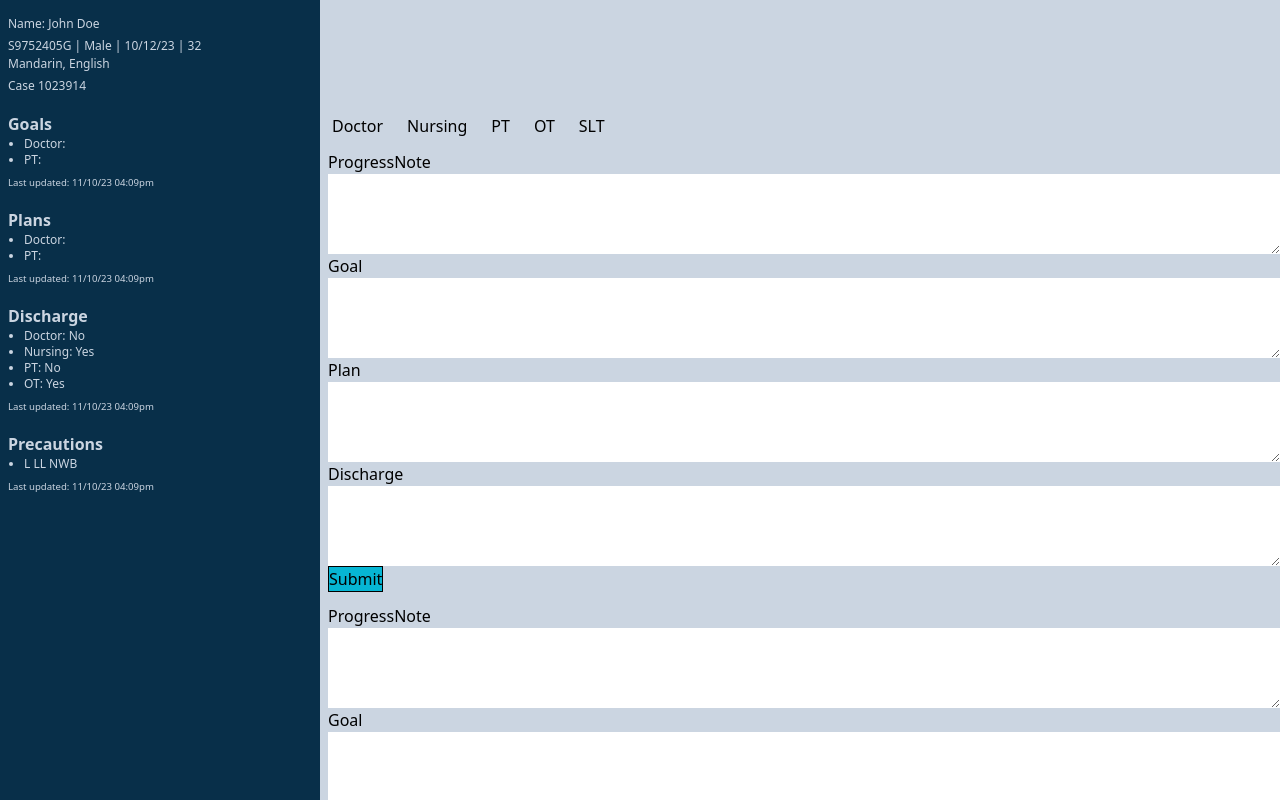
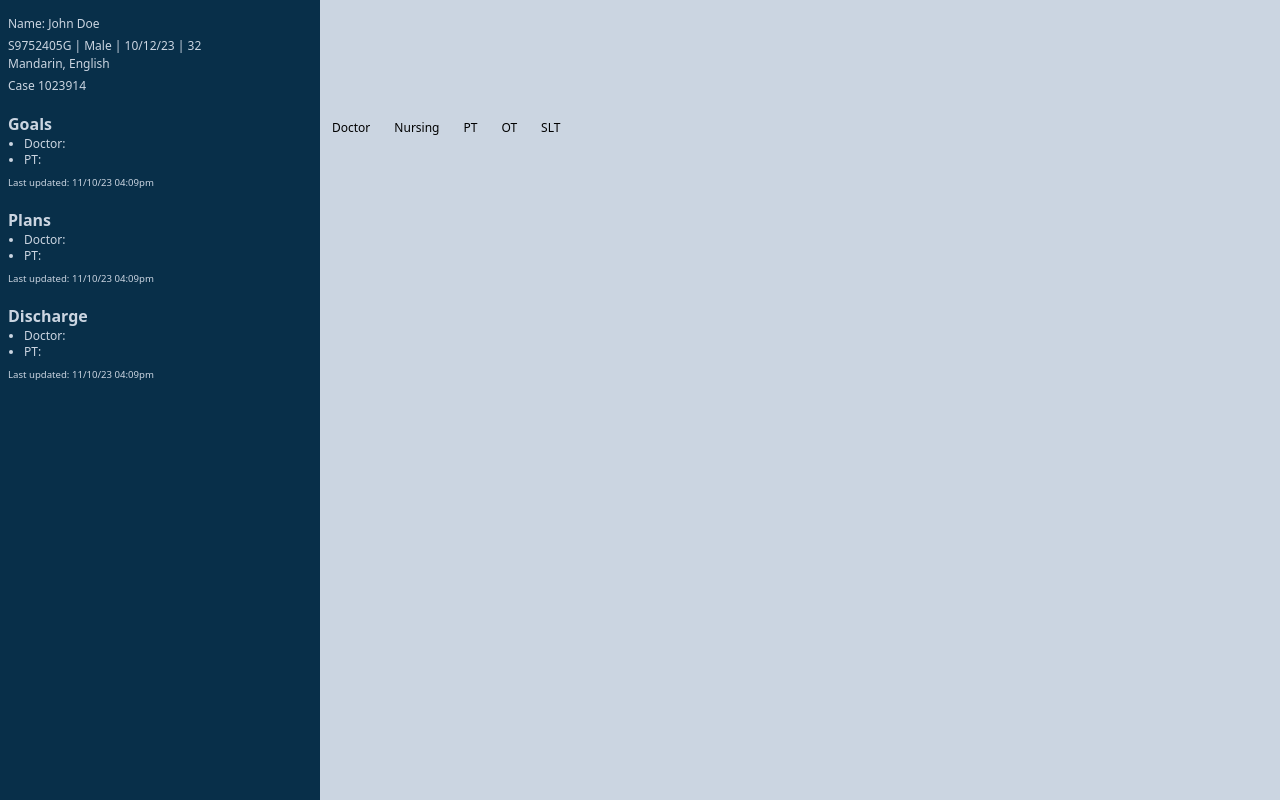
Before and after one commit to limmxc1/emr, a React (Create React App) app: page / in a window 1280 px wide. Shown: the top 800 px of the page. Built offline with nearby package versions, Linux system fonts and the light colour scheme.

Commit message:
Added discharge checkbox and SideBar reflects checkbox input

```diff
--- a/public/index.html
+++ b/public/index.html
@@ -5,10 +5,6 @@
     <meta charset="utf-8" />
     <meta name="viewport" content="width=device-width, initial-scale=1" />
     <meta name="theme-color" content="#000000" />
-    <meta
-      name="description"
-      content="Web site created using create-react-app"
-    />
     <title>EMR App</title>
   </head>
   <body>
--- a/src/App.js
+++ b/src/App.js
@@ -1,8 +1,9 @@
 import configureStore from './store/configureStore';
 import { Provider } from 'react-redux';
+import { Routes, Route } from "react-router-dom";
 import Sidebar from './features/sidebar/Sidebar';
 import Tabs from './features/Tabs';
-import Form from './components/Form';
+import ProgressNotes from './components/ProgressNote';
 import { addDocDoc } from './store/docSlice';
 import { addPtDoc } from './store/ptSlice';
 const store = configureStore();
@@ -21,8 +22,10 @@ function App() {
               <div className='grid row-span-6'>
                 <div className='flex-row'>
                   <Tabs />
-                  <Form slice={addDocDoc}/>
-                  <Form slice={addPtDoc}/>
+                  <Routes>
+                    <Route path="/doc" element={<ProgressNotes slice={addDocDoc}/>}/>
+                    <Route path="/pt" element={<ProgressNotes slice={addPtDoc}/>}/>
+                  </Routes>
                 </div>
               </div>
           </div>
--- a/src/components/Form.js
+++ /dev/null
@@ -1,48 +0,0 @@
-import React, { useState } from 'react'
-import { useDispatch } from 'react-redux';
-
-function Form({slice}) {
-    const dispatch = useDispatch()
-    const [state, setState] = useState({
-        progressNote: "",
-        plan: "",
-        goal: ""
-    })
-    function handleChange(e) {
-        const val = e.target.value
-        const id = e.target.id
-        setState(prevState => ({
-            ...prevState,
-            [id]: val
-        }))
-    }
-    function handleClick(e) {
-        e.preventDefault()
-        dispatch(slice(state))
-    }
-    const sections = ["progressNote", "goal", "plan", "discharge"]
-
-    function createProgressNote(sectionsArg) {
-        return sectionsArg.map(section => {
-            const sectionCapped = section.charAt(0).toUpperCase() + section.slice(1)
-            return (
-                <>
-                    <label for={section} className='block'>{sectionCapped}</label>
-                    <textarea id={section} rows="4" onChange={handleChange} className="
-                    block
-                    w-full
-                    text-sm
-                    "></textarea>
-                </>
-            )}
-        )
-    }
-    console.log(state)
-    return (
-        <div className= 'pl-2 pt-3'>
-            {createProgressNote(sections)}
-            <button className='border border-black bg-cyan-500' onClick={handleClick}>Submit</button>
-        </div>
-    )
-}
-export default Form
--- /dev/null
+++ b/src/components/ProgressNote.js
@@ -0,0 +1,75 @@
+import React, { useState } from 'react'
+import { useDispatch } from 'react-redux';
+
+function Form({slice}) {
+    const dispatch = useDispatch()
+    const [state, setState] = useState({
+        progressNote: "",
+        plan: "",
+        goal: "",
+        discharge: "",
+    })
+    function handleChange(e) {
+        const val = e.target.value
+        const id = e.target.id
+        setState(prevState => ({
+            ...prevState,
+            [id]: val
+        }))
+    }
+    function handleClick(e) {
+        e.preventDefault()
+        dispatch(slice(state))
+    }
+    const sections = ["progressNote", "goal", "plan"]
+
+    function createProgressNote(sectionsArg) {
+        return sectionsArg.map(section => {
+            const sectionCapped = section.charAt(0).toUpperCase() + section.slice(1)
+            return (
+                <div className='mt-2'>
+                    <label for={section} className='block text-xs pb-1'>{sectionCapped}</label>
+                    <textarea id={section} value={state.section} rows={section==="progressNote" ? "20" : "4"}onChange={handleChange} className="
+                    block
+                    w-full
+                    rounded
+                    text-[10px]
+                    p-1
+                    "></textarea>
+                </div>
+            )}
+        )
+    }
+    console.log(state)
+    return (
+        <div className= 'pl-2 pr-2 pt-3'>
+            {createProgressNote(sections)}
+            <p className='text-xs pt-2'>Discharge?</p>
+                <div>
+                    <input
+                        type="radio"
+                        id="discharge"
+                        name="dischargeYes"
+                        value="Yes"
+                        checked={state.discharge === "Yes"}
+                        onChange={handleChange}
+                        className='w-3 h-3'></input>
+                    <label htmlFor="dischargeYes" className='text-xs pl-1'>Yes</label>
+                </div>
+                <div>
+                    <input
+                        type="radio"
+                        id="discharge"
+                        name="dischargeNo"
+                        value="No"
+                        onChange={handleChange}
+                        checked={state.discharge === "No"}
+                        className='w-3 h-3'
+                    ></input>
+                    <label htmlFor="dischargeNo" className='text-xs pl-1'>No</label>
+                </div>
+            <button className='block border bg-sky-950 text-slate-300 p-1 rounded text-xs mt-2' onClick={handleClick}>Submit</button>
+        </div>
+    )
+}
+export default Form
--- a/src/components/SidebarInfo.js
+++ b/src/components/SidebarInfo.js
@@ -1,23 +1,21 @@
-import React, { useEffect } from 'react'
+import React from 'react'
 import { useSelector } from 'react-redux'
-import professionsInTeam from '../constants/professionsInTeam'
 
 function SidebarInfo() {
     let medicalInfo = {
-        allComponents: ['goals', 'plans', 'discharge', 'precautions'],
+        allComponents: ['goals', 'plans', 'discharge'],
         goals: [],
         plans: [],
-        discharge: ['Doctor: No', 'Nursing: Yes', 'PT: No', 'OT: Yes'],
-        precautions: ['L LL NWB']
+        discharge: [],
     }
-
 
     const state = useSelector(state => state)
     medicalInfo.goals.push('Doctor: ' + state.doc.docNotes.goal)
     medicalInfo.plans.push('Doctor: ' + state.doc.docNotes.plan)
     medicalInfo.goals.push('PT: ' + state.pt.ptNotes.goal)
     medicalInfo.plans.push('PT: ' + state.pt.ptNotes.plan)
-
+    medicalInfo.discharge.push('Doctor: ' + state.doc.docNotes.discharge)
+    medicalInfo.discharge.push('PT: ' + state.pt.ptNotes.discharge)
 
     return (
         medicalInfo.allComponents.map(component => {
--- a/src/features/Tabs.js
+++ b/src/features/Tabs.js
@@ -1,23 +1,37 @@
 import React from "react"
+import { Link } from "react-router-dom"
 
 function Tabs() {
-    const navItems = ["Doctor", "Nursing", "PT", "OT", "SLT"]
+    const navItems = [
+        { header: "Doctor", path: "/doc" },
+        { header: "Nursing", path: "/nurse" },
+        { header: "PT", path: "/pt" },
+        { header: "OT", path: "/ot" },
+        { header: "SLT", path: "SLT"}
+    ]
     return (
         <nav>
             <ul className='border-transparent rounded'>
                 {navItems.map(item => {
                 return (
-                    <li className='
+                    <Link to={item.path}>
+                        <button className='
                             px-3
                             py-1
                             inline
+                            text-xs
+                            hover:bg-[#FF8787]
                             hover:border-transparent
-                        hover:bg-[#FF8787]
                             hover:rounded
                             hover:text-white
+                            target:bg-[#FF8787]
+                            target:border-transparent
+                            target:rounded
+                            target:text-white
                         '>
-                        {item}
-                    </li>
+                            {item.header}
+                        </button>
+                    </Link>
                 )
                 })}
             </ul>
--- a/src/store/docSlice.js
+++ b/src/store/docSlice.js
@@ -3,7 +3,8 @@ import { createSlice } from "@reduxjs/toolkit";
 const defaultState = {
     docNotes: {
         goal: "",
-        plan: ""
+        plan: "",
+        discharge: ""
     }
 }
 
--- a/src/store/ptSlice.js
+++ b/src/store/ptSlice.js
@@ -3,7 +3,8 @@ import { createSlice } from "@reduxjs/toolkit";
 const defaultState = {
     ptNotes: {
         goal: "",
-        plan: ""
+        plan: "",
+        discharge: ""
     }
 }
 
```
Lines whose indentation alone changed are shown as unchanged.
